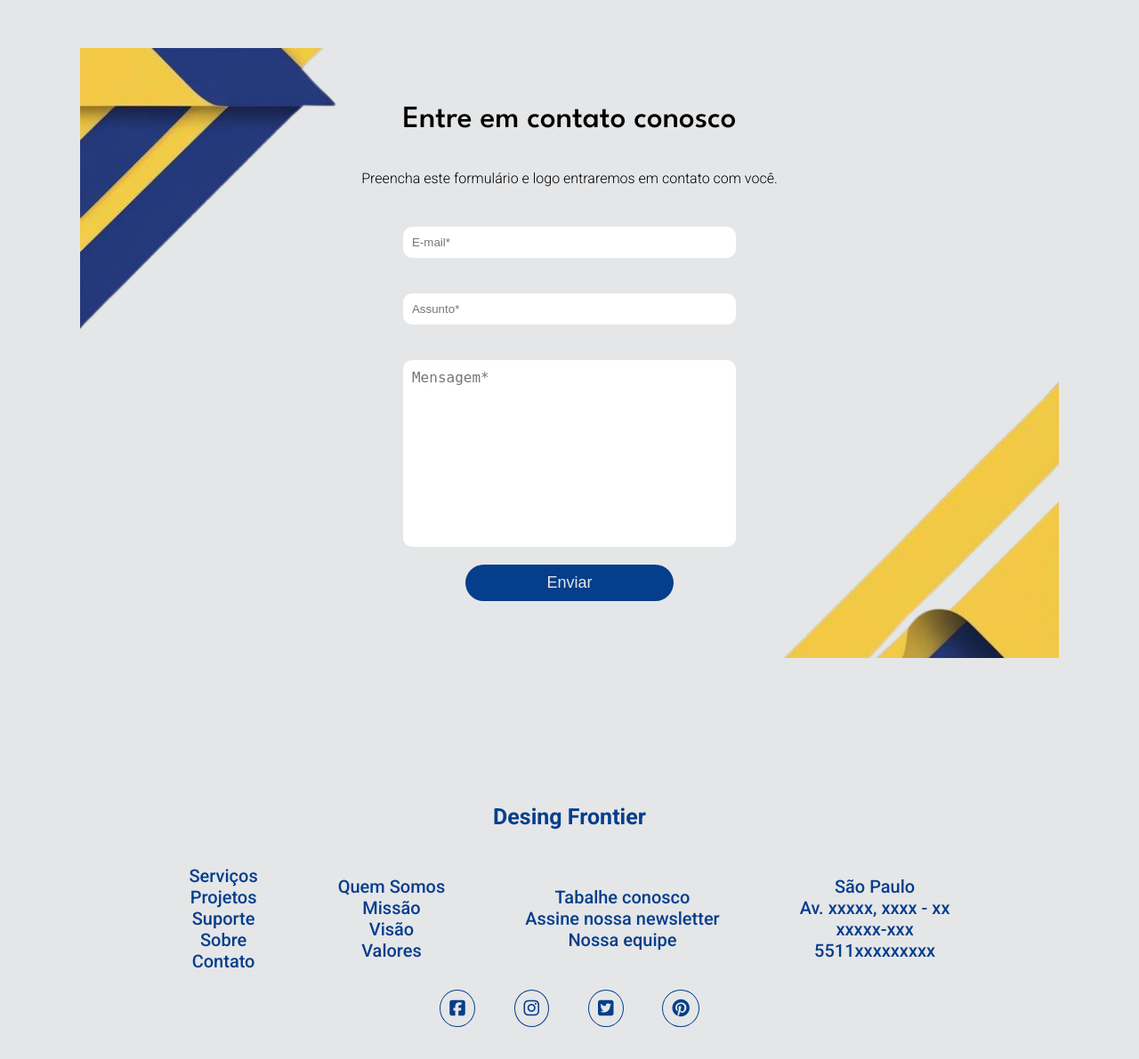
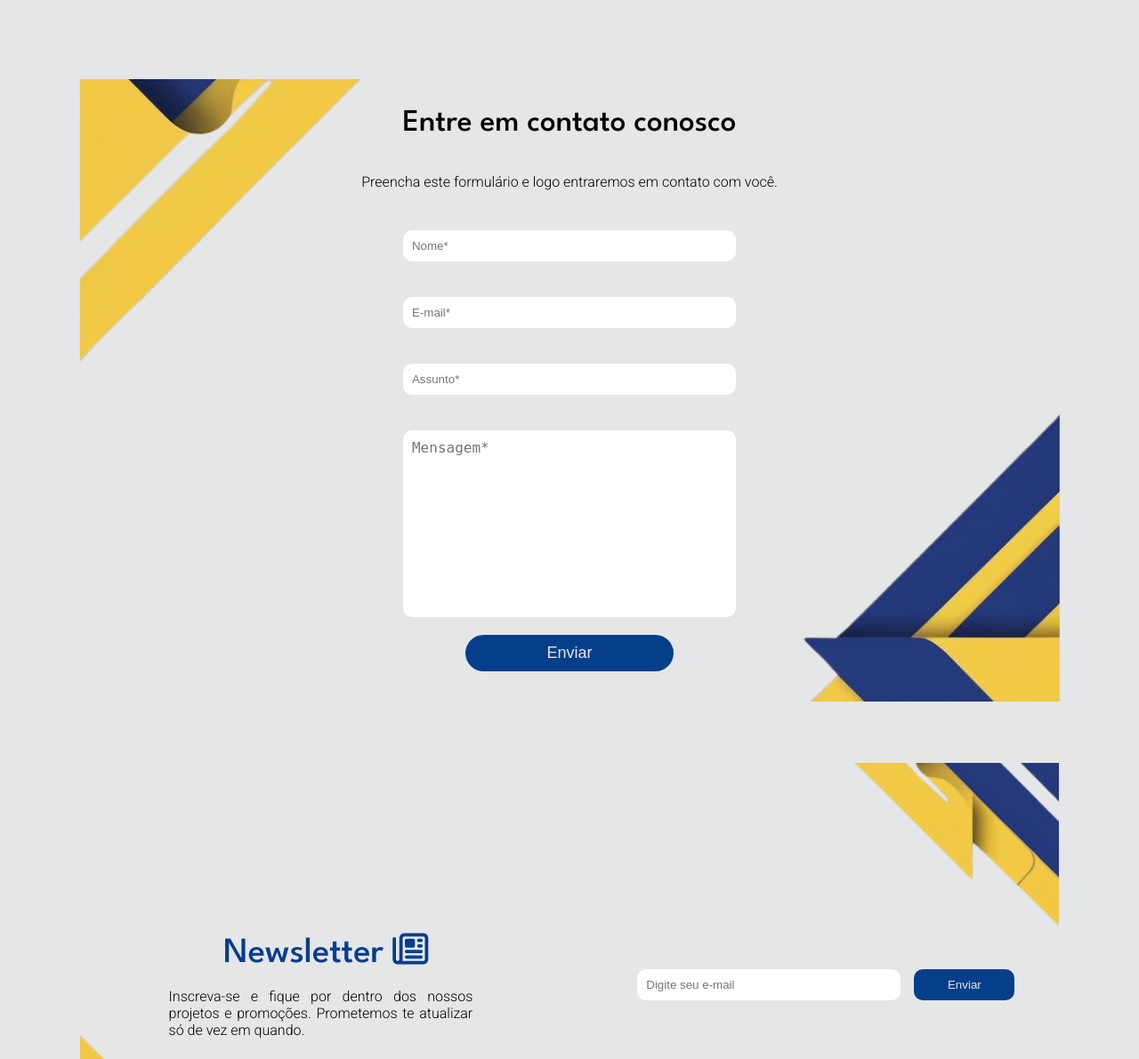
Before and after one commit to KaueACLima/projeto-agency-desing-frontier, a PHP site: page / in a window 1280 px wide. Shown: the part 5309-6500 px from the top of the page at 89% size. Run offline with PHP 8.4, Linux system fonts and the light colour scheme; some libraries are stand-ins or nearby versions.

Commit message:
Update CSS/index.css

```diff
--- a/assets/css/index.css
+++ b/assets/css/index.css
@@ -12,6 +12,8 @@ body {
     "about about about about"
     "suport suport suport suport"
     "contact contact contact contact"
+    "newsletter newsletter newsletter newsletter"
+    "our-team our-team our-team our-team"
     "footer footer footer footer";
   grid-template-columns: repeat(4, 1fr);
   font-size: 1.6rem;
@@ -185,7 +187,7 @@ body {
 .projects h3 {
   font-size: 4rem;
   font-weight: 700;
-  margin-left: 20%;
+  margin-left: 18%;
 }
 
 .projects .group-projects {
@@ -412,12 +414,21 @@ body {
     display: grid;
     align-items: center;
     justify-content: center;
-    background-image: url(../images/bg-contact.png);
-    background-repeat: no-repeat;
-    background-position: center;
-    background-size: cover;
     margin: 5% 7%;
     padding: 5% 7%;
+    position: relative;
+}
+
+.contact::before {
+  content: "";
+  width: 100%;
+  height: 70rem;
+  position: absolute;
+  background-image: url(../images/bg-contact.png);
+  background-repeat: no-repeat;
+  background-position: center;
+  background-size: cover;
+  transform: rotate(180deg);
 }
 
 .contact h2 {
@@ -467,6 +478,76 @@ body {
   background-color: #fad51a;
   color: #000;
   transition: .3s all;
+}
+
+.newsletter {
+  grid-area: newsletter;
+  display: flex;
+  justify-content: center;
+  flex-direction: column;
+  gap: 2rem;
+  margin: 5% 7%;
+  position: relative;
+}
+
+.newsletter::before {
+  content: "";
+  width: 100%;
+  height: 50rem;
+  position: absolute;
+  background-image: url(../images/bg-newslatter.png);
+  background-size: cover;
+  background-repeat: no-repeat;
+  background-position: center;
+}
+
+.newsletter .newsletter-content {
+  display: flex;
+  align-items: center;
+  justify-content: center;
+  text-align: center;
+  gap: 2rem;
+}
+
+.newsletter .newsletter-text {
+  width: 50%;
+  text-align: justify;
+  padding: 10rem;
+}
+
+.newsletter .newsletter-sign-up {
+  display: flex;
+  gap: 1.5rem;
+  width: 50%;
+  padding: 5rem;
+}
+
+.newsletter .newsletter-text h2 {
+  font-family: "League Spartan", sans-serif;
+  font-weight: 500;
+  font-size: 4rem;
+  color: #053e8b;
+  margin-left: 18%;
+  margin-bottom: 2rem;
+}
+
+.newsletter .newsletter-sign-up input {
+  width: 80%;
+  padding: 1rem;
+  border-radius: 1rem;
+
+}
+
+.newsletter .newsletter-sign-up .btnSignUp {
+  background-color: #053e8b;
+  color: #e5e6e8;
+  width: 30%;
+}
+
+.newsletter .newsletter-sign-up .btnSignUp:hover {
+    background-color: #fad51a;
+    color: #000;
+    transition: .3s all;
 }
 
 .footer {
--- a/assets/css/menu.css
+++ b/assets/css/menu.css
@@ -69,7 +69,6 @@
 
 .header nav ul li a {
   color: #053E8B;
-  font-size: 2rem;
   font-weight: 500;
   padding: 0 30px;
   border-radius: 50px;
@@ -79,6 +78,30 @@
   color: #fff;
   background-color: #ffbd1b;
 }
+
+.header nav ul .drop-hover {
+  position: relative;
+}
+
+.header nav ul .drop-hover .drop {
+  width: 100%;
+  display: none;
+  position: absolute;
+}
+
+.header nav ul .drop-hover .drop .a-drop {
+  display: block;
+  padding: 20px;
+  border-radius: none;
+}
+
+.header .drop-hover:hover .drop{
+  display: block;
+  height: 10rem;
+  border: 1px solid red;
+  z-index: 1;
+}
+
 
 .header .language {
   position: relative;
--- a/index.html
+++ b/index.html
@@ -36,8 +36,8 @@
   <header class="header">
     <div class="header-container">
       <div class="logo-marca-container">
-        <img src="./assets/images/lg-df-montain.png" alt="Logo Desing Frontier">
         <a href="#">
+          <img src="./assets/images/lg-df-montain.png" alt="Logo Desing Frontier">
         </a>
       </div>
       <nav>
@@ -51,8 +51,13 @@
           <li><a href="#services">Serviços</a></li>
           <li><a href="#projects">Projetos</a></li>
           <li><a href="#suport">Suporte</a></li>
-          <li><a href="#about">Sobre</a></li>
+          <li class="drop-hover"><a href="#about">Sobre <i class="fa-solid fa-caret-down"></i></a>
+            <ul class="drop">
+                <a class="a-drop" href="ourTeam">Nossa equipe</a>
+            </ul>
+          </li>
           <li><a href="#contact">Contato</a></li>
+          <li><a href="#newsletter">Newsletter</a></li>
           <div class="language">
             <div class="language-selected">
               <a href=""><i class="fa-solid fa-language" id="icon-translate"></i></a>
@@ -84,14 +89,22 @@
     <div class="item">
       <h3>Landing page</h3>
       <p>
-        Uma landing page bem projetada faz toda a diferença em campanhas de marketing digital. Na Design Frontier, criamos landing pages otimizadas para conversão, pensadas para captar a atenção dos visitantes e transformá-los em clientes. Trabalhamos com design estratégico, chamadas para ação claras e técnicas de SEO para maximizar o impacto. Nossas landing pages são ideais para lançar produtos, capturar leads e aumentar a visibilidade da sua marca de maneira rápida e eficaz.
+        Uma landing page bem projetada faz toda a diferença em campanhas de marketing digital. Na Design Frontier,
+        criamos landing pages otimizadas para conversão, pensadas para captar a atenção dos visitantes e transformá-los
+        em clientes. Trabalhamos com design estratégico, chamadas para ação claras e técnicas de SEO para maximizar o
+        impacto. Nossas landing pages são ideais para lançar produtos, capturar leads e aumentar a visibilidade da sua
+        marca de maneira rápida e eficaz.
       </p>
       <a href="#" class="btn-know-more">Saiba mais</a>
     </div>
     <div class="item">
       <h3>Design</h3>
       <p>
-        O design de um site é o cartão de visitas digital de uma marca. Na Design Frontier, desenvolvemos layouts exclusivos e atraentes que refletem a essência e os valores de cada cliente. Com uma abordagem focada na experiência do usuário (UX) e interface (UI), criamos designs responsivos e modernos, que se adaptam a qualquer dispositivo, garantindo uma navegação agradável e intuitiva. Transformamos ideias em visuais impactantes que fortalecem a identidade de marca e promovem resultados.
+        O design de um site é o cartão de visitas digital de uma marca. Na Design Frontier, desenvolvemos layouts
+        exclusivos e atraentes que refletem a essência e os valores de cada cliente. Com uma abordagem focada na
+        experiência do usuário (UX) e interface (UI), criamos designs responsivos e modernos, que se adaptam a qualquer
+        dispositivo, garantindo uma navegação agradável e intuitiva. Transformamos ideias em visuais impactantes que
+        fortalecem a identidade de marca e promovem resultados.
       </p>
       <a href="#" class="btn-know-more">Saiba mais</a>
     </div>
@@ -357,6 +370,9 @@
       <h2>Entre em contato conosco</h2>
       <p>Preencha este formulário e logo entraremos em contato com você.</p>
       <form action="./assets/php/index.php" method="POST">
+        <label for="inName"></label>
+        <input type="text" name="nome" id="inName" placeholder="Nome*" required autocomplete="off">
+
         <label for="inEmail"></label>
         <input type="email" name="email" id="inEmail" placeholder="E-mail*" required autocomplete="off">
 
@@ -369,6 +385,22 @@
       </form>
     </div>
   </section>
+  <section class="newsletter" id="newsletter">
+    <div class="newsletter-content">
+      <div class="newsletter-text">
+        <h2>Newsletter <i class="fa-regular fa-newspaper"></i></h2>
+        <p>
+          Inscreva-se e fique por dentro dos nossos projetos e promoções. Prometemos te atualizar só de vez em quando.
+        </p>
+      </div>
+      <div class="newsletter-sign-up">
+        <label for="inEmailSignUp"></label>
+        <input type="text" name="emailSignUp" id="inEmailSignUp" placeholder="Digite seu e-mail" autocomplete="off">
+        <input class="btnSignUp" type="submit" value="Enviar">
+      </div>
+    </div>
+  </section>
+  <section class="our-team" id="ourTeam"></section>
   <footer class="footer">
     <h4>Desing Frontier</h4>
     <nav>
@@ -392,9 +424,9 @@
       </ul>
       <ul>
         <li><a href="#services">São Paulo</a></li>
-        <li><a href="#projects">Av. xxxxx, xxxx - xx</a></li>
-        <li><a href="#suport">xxxxx-xxx</a></li>
-        <li><a href="#about">5511xxxxxxxxx</a></li>
+        <li><a href="#projects">Av. da Inovação</a></li>
+        <li><a href="#suport">01010-010</a></li>
+        <li><a href="#about">(11) 3456-7890</a></li>
       </ul>
     </nav>
     <div class="social">
```
Also changed, not shown: assets/php/index.php (+13 -3 lines), page-en.html (+7 -6 lines), page-es.html (+26 -8 lines), assets/images/bg-newslatter.png (added).
